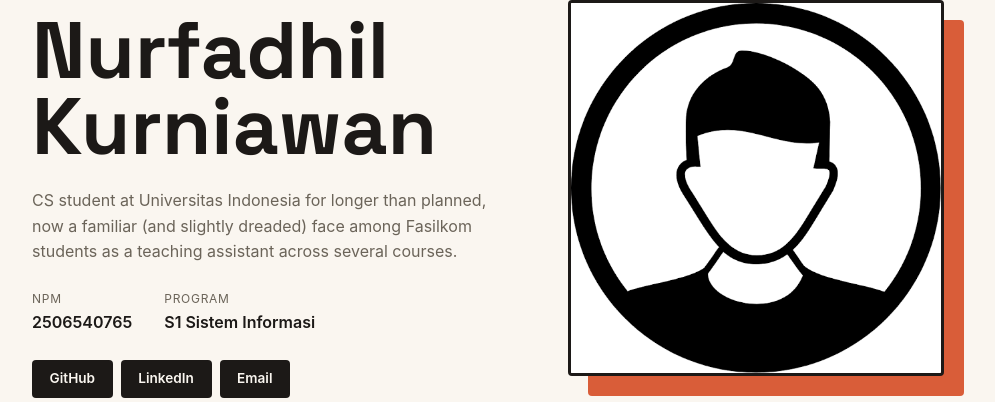
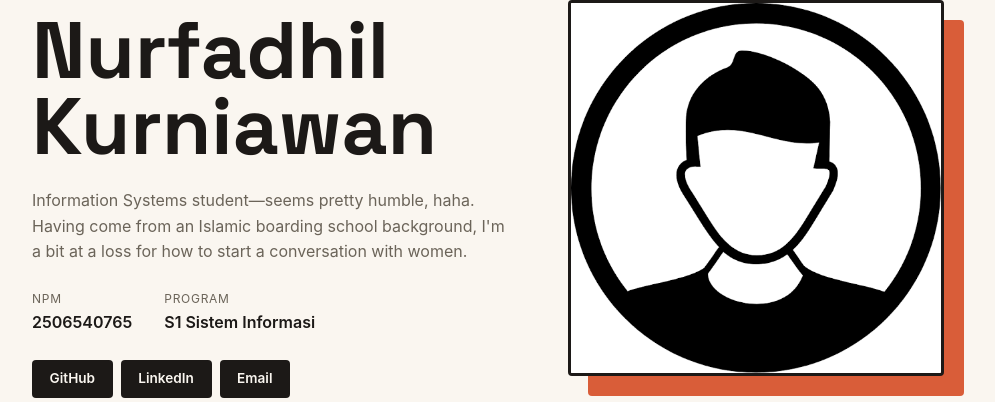
Before and after one commit to fadhilje/myportofolio, a Django app: page / in a window 1280 px wide. Shown: the part 168-570 px from the top of the page, without its empty margins (152-1147 px from the left). Run offline with Django 5.2, Linux system fonts and the light colour scheme.

Commit message:
Fiks terakhir

```diff
--- a/templates/index.html
+++ b/templates/index.html
@@ -33,7 +33,7 @@
                     <img class="avatar" src="../static/img/avatar.png" alt="Photo of Fadhil">
                 </div>
                 <div class="hero-details">
-                    <p class="bio">CS student at Universitas Indonesia for longer than planned, now a familiar (and slightly dreaded) face among Fasilkom students as a teaching assistant across several courses.</p>
+                    <p class="bio">Information Systems student—seems pretty humble, haha. Having come from an Islamic boarding school background, I'm a bit at a loss for how to start a conversation with women.</p>
                     <dl class="meta-list">
                         <div class="meta-row">
                             <dt>NPM</dt>
```
